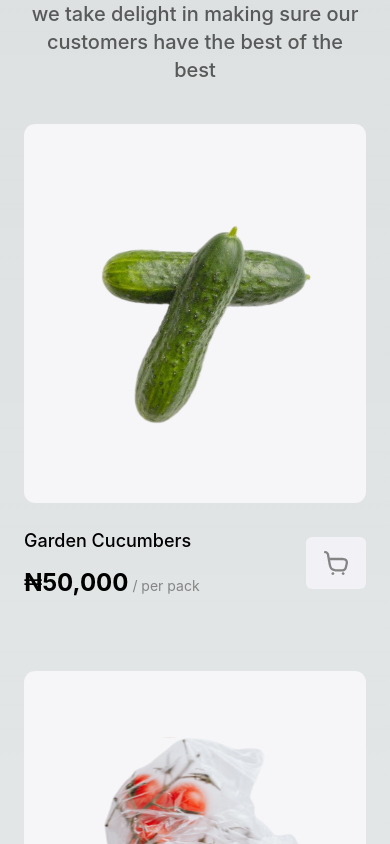
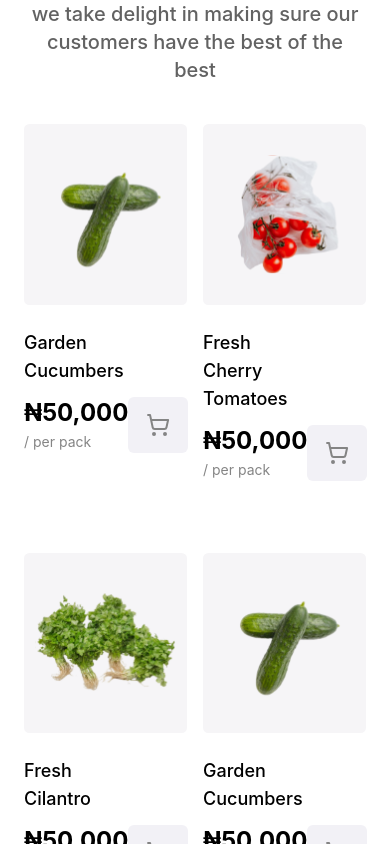
Before and after one commit to Nourify-develop/Nourify, a Next.js app: page / in a window 390 px wide. Shown: the part 1100-1944 px from the top of the page. Built offline with nearby package versions, Linux system fonts and the light colour scheme; a web font is replaced by a local one.

Commit message:
I fixed the product component

```diff
--- a/package.json
+++ b/package.json
@@ -9,6 +9,7 @@
     "lint": "next lint"
   },
   "dependencies": {
+    "@types/react-icons": "^3.0.0",
     "next": "14.2.6",
     "react": "^18",
     "react-dom": "^18",
--- a/src/components/OurProducts.tsx
+++ b/src/components/OurProducts.tsx
@@ -1,7 +1,6 @@
+"use client";
 import React from "react";
-import AddToCart from "../../public/add_to_cart.svg";
-import Image from "next/image";
-
+import { LuShoppingCart } from "react-icons/lu";
 interface Product {
   id: number;
   name: string;
@@ -28,44 +27,76 @@ const products: Product[] = [
     price: "₦50,000",
     image: "/tomatoes.svg",
   },
-  // Add more products as needed...
 ];
 
 const OurProducts: React.FC = () => {
+  const getProductsToDisplay = () => {
+    if (typeof window !== "undefined") {
+      const width = window.innerWidth;
+
+      if (width >= 1024) {
+        // Desktop (8 items)
+        return products.slice(0, 8);
+      } else if (width >= 768) {
+        // Tablet (6 items)
+        return products.slice(0, 6);
+      } else {
+        // Mobile (4 items)
+        return products.slice(0, 4);
+      }
+    }
+    return products.slice(0, 4); // Default for server-side rendering
+  };
+
+  const [visibleProducts, setVisibleProducts] = React.useState<Product[]>(
+    getProductsToDisplay()
+  );
+
+  React.useEffect(() => {
+    const handleResize = () => {
+      setVisibleProducts(getProductsToDisplay());
+    };
+
+    window.addEventListener("resize", handleResize);
+    return () => {
+      window.removeEventListener("resize", handleResize);
+    };
+  }, []);
+
   return (
-    <div className="flex flex-col py-10 gap-10 px-6 md:px-20">
-      <div className="flex justify-between flex-col gap-7 md:flex-row text-center md:text-left w-full ">
+    <div className="bg-white flex flex-col py-10 gap-10 px-6 md:px-20">
+      <div className="flex justify-between flex-col gap-7 md:flex-row text-center md:text-left w-full">
         <h1 className="uppercase font-bold text-[2rem] leading-9 flex-1">
           our&nbsp;products{" "}
         </h1>
-        <p className="font-medium text-xl text-[#1E1E1EB2]  flex-1">
+        <p className="font-medium text-xl text-[#1E1E1EB2] flex-1">
           Take a look at some of our wonderful products from Nourify - we take
           delight in making sure our customers have the best of the best
         </p>
       </div>
-      <div className="grid grid-cols-1 sm:grid-cols-2 lg:grid-cols-3 xl:grid-cols-4 gap-4">
-        {products.map((product) => (
+      <div className="grid grid-cols-2 sm:grid-cols-3 lg:grid-cols-4 gap-4">
+        {visibleProducts.map((product) => (
           <div
             key={product.id}
             className="flex flex-col gap-6 text-center mb-14"
           >
             <img src={product.image} alt={product.name} />
-            <div className=" flex justify-between">
+            <div className="flex justify-between items-end">
               <div className="flex justify-start text-left flex-col gap-3">
                 <h3 className="text-lg font-medium">{product.name}</h3>
-                <p className=" ">
+                <p className="">
                   <span className="font-bold text-2xl">{product.price}</span>
                   <span className="text-sm text-[#858585]"> / per pack</span>
                 </p>
               </div>
-              <button className="">
-                <img src="/add_to_cart.svg" alt="add to cart" />
+              <button className="py-4 px-[1.125rem] transition-all duration-500 ease-linear rounded-md bg-[#F2F1F6] hover:bg-secondary focus-within:hover:bg-secondary active:hover:bg-secondary group">
+                <LuShoppingCart   className="h-6 w-6 transition-all duration-500 ease-linear text-[#848484] group-hover:text-white"/>
               </button>
             </div>
           </div>
         ))}
       </div>
-      <div className="flex justify-end ">
+      <div className="flex justify-end">
         <button className="bg-[#087D40] text-white rounded-[65px] font-medium text-xl py-3 px-6 flex justify-between items-center">
           See More <img src="/arrow-up-right.svg" alt="arrow" />
         </button>
```
Also changed, not shown: public/add_to_cart_mini.svg (added), 1 other file (tests, documents, lock files or other folders).
